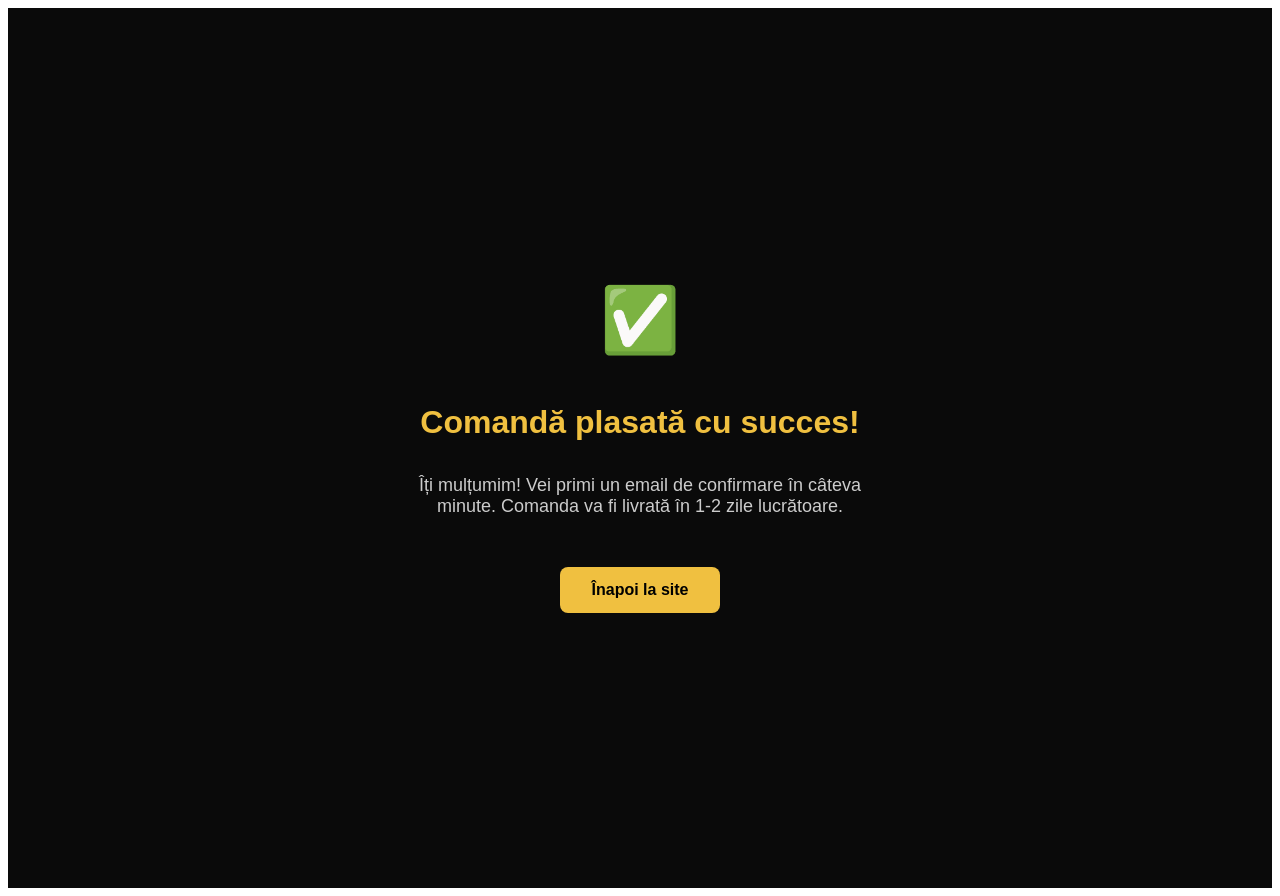
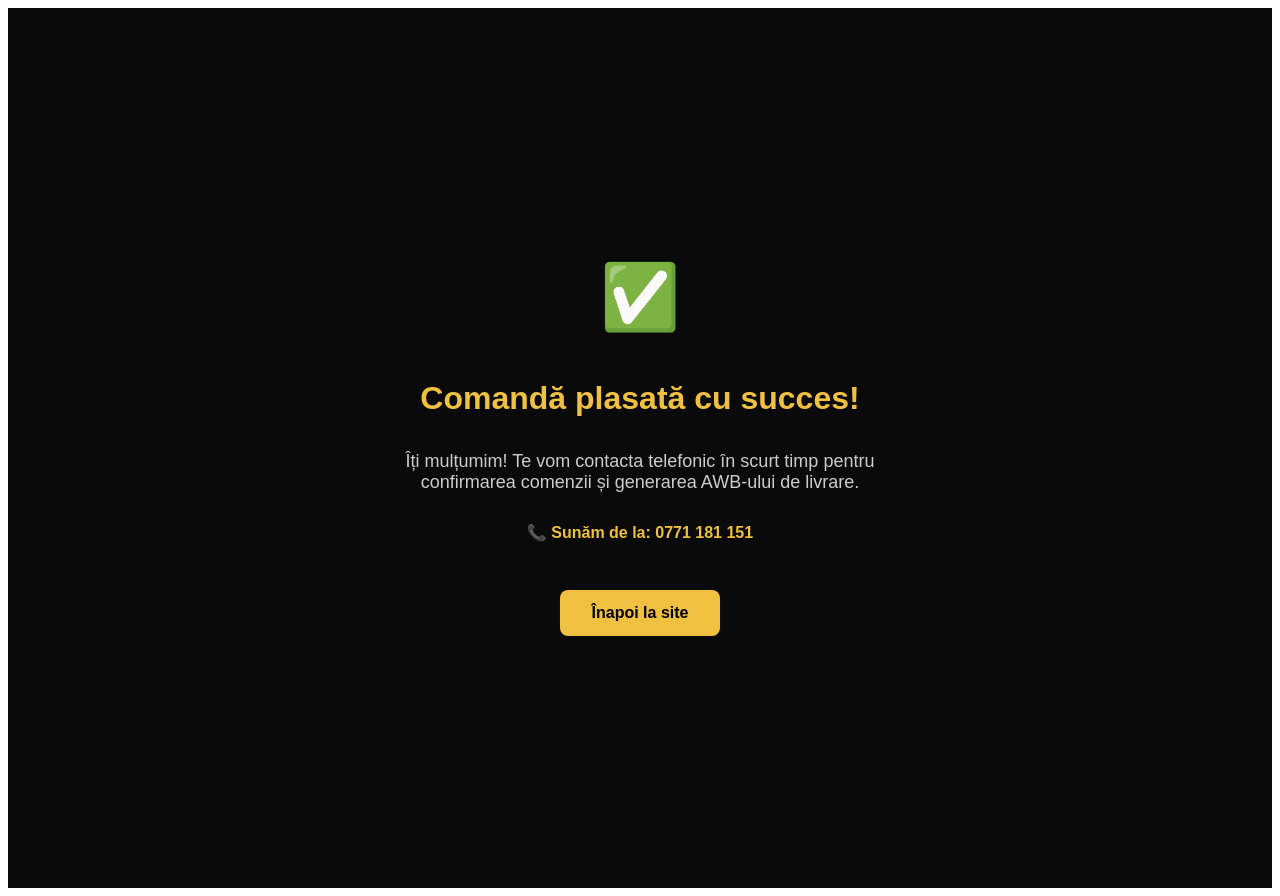
Before and after one commit to wownanoceramic/wownanoceramic, a Next.js app: page /success in a window 1280 px wide. Built offline with nearby package versions, Linux system fonts and the light colour scheme.

Commit message:
Fix success page mesaj confirmare

```diff
--- a/app/comanda-ramburs/page.tsx
+++ b/app/comanda-ramburs/page.tsx
@@ -220,7 +220,7 @@ function ComandaForm() {
       const res  = await fetch('/api/order-cod', { method: 'POST', headers: { 'Content-Type': 'application/json' }, body: JSON.stringify(body) });
       const data = await res.json();
       if (!res.ok) throw new Error(data.error || 'Eroare la plasarea comenzii.');
-      setSuccess(`✓ Comandă plasată! AWB: ${data.awb}`);
+      setSuccess('✅ Comandă plasată cu succes!');
     } catch (e: any) {
       setError(e.message);
     } finally {
@@ -232,7 +232,8 @@ function ComandaForm() {
     return (
       <div style={{ textAlign: 'center', padding: '40px 0' }}>
         <p style={{ color: '#C9A020', fontSize: '20px', fontWeight: '700' }}>{success}</p>
-        <p style={{ color: '#aaa', marginTop: '12px' }}>Vei primi un email de confirmare în curând.</p>
+        <p style={{ color: '#aaa', marginTop: '12px' }}>Te vom contacta telefonic în scurt timp pentru confirmarea comenzii și generarea AWB-ului.</p>
+<p style={{ color: '#C9A020', marginTop: '8px', fontWeight: '700' }}>📞 Sunăm de la: 0771 181 151</p>
       </div>
     );
   }
--- a/app/success/page.tsx
+++ b/app/success/page.tsx
@@ -17,8 +17,10 @@ export default function SuccessPage() {
         Comandă plasată cu succes!
       </h1>
       <p style={{ color: '#ccc', fontSize: '18px', maxWidth: '500px' }}>
-        Îți mulțumim! Vei primi un email de confirmare în câteva minute.
-        Comanda va fi livrată în 1-2 zile lucrătoare.
+        Îți mulțumim! Te vom contacta telefonic în scurt timp pentru confirmarea comenzii și generarea AWB-ului de livrare.
+      </p>
+      <p style={{ color: '#F0C040', fontSize: '16px', marginTop: '12px', fontWeight: '700' }}>
+        📞 Sunăm de la: 0771 181 151
       </p>
       <a href="/" style={{
         marginTop: '32px',
```
